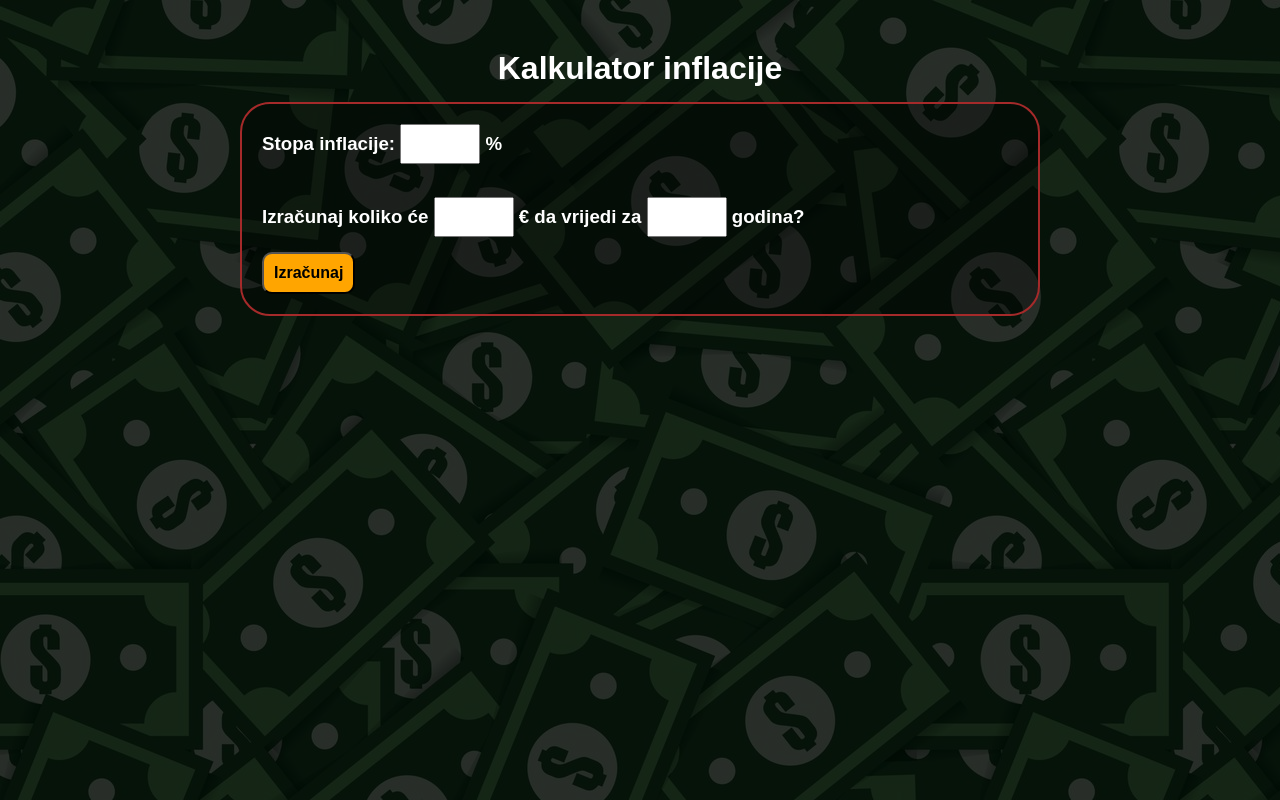
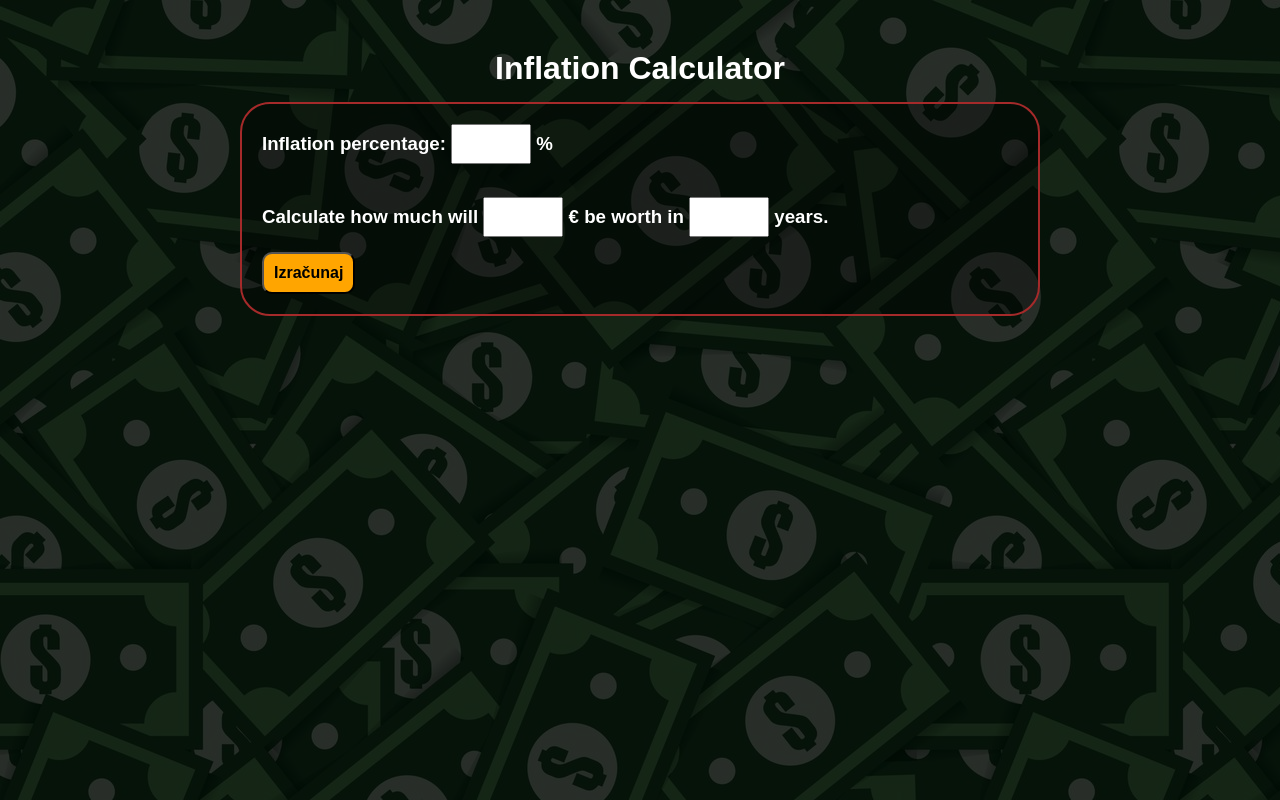
Before and after one commit to viktor4mkd/inflation-calc, a plain HTML site: page index.html in a window 1280 px wide. Drawn offline with Linux system fonts and the light colour scheme.

Commit message:
Add files via upload

```diff
--- a/index.html
+++ b/index.html
@@ -9,12 +9,12 @@
 <body>
 	<div class="background-overlay">
 
-		<h1>Kalkulator inflacije</h1>
+		<h1>Inflation Calculator</h1>
 
 		<div class="container">
-			<h3>Stopa inflacije: <input type="number" min="0.1" id="inflationRate"> %</h3> <br>
-			<h3>Izračunaj koliko će <input type="number" min="1" id="money"> € da vrijedi za
-				<input type="number" min="1" id="years"> godina?
+			<h3>Inflation percentage: <input type="number" min="0.1" id="inflationRate"> %</h3> <br>
+			<h3>Calculate how much will <input type="number" min="1" id="money"> € be worth in
+				<input type="number" min="1" id="years"> years.
 			</h3>
 
 			<button onclick="inflationCalculator()">Izračunaj</button>
```
